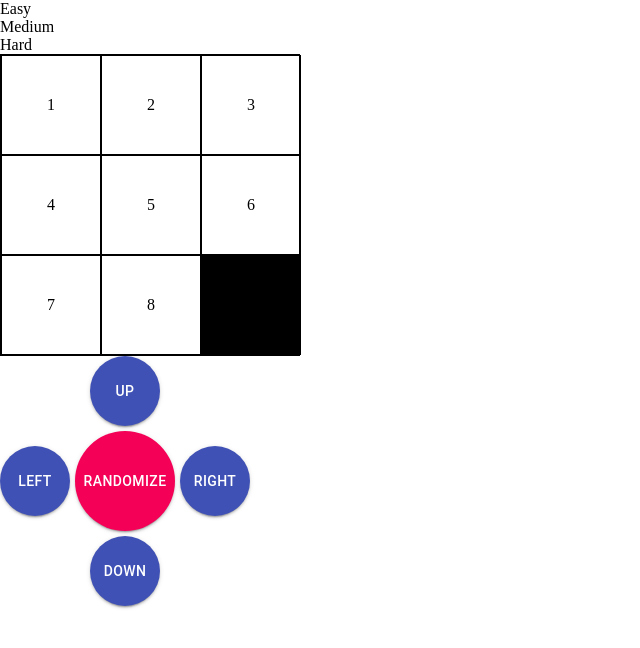
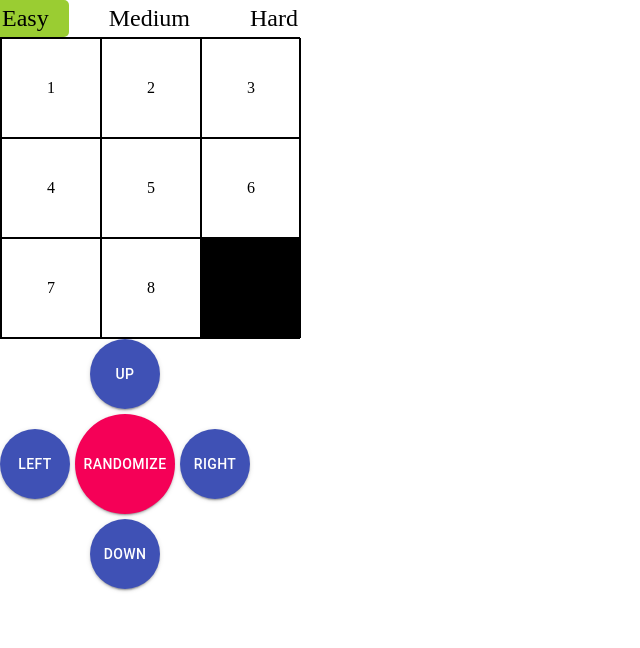
Before and after one commit to ankitjain-1/puzzle-game, a React (Create React App) app: page /play in a window 1280 px wide. Shown: the top 648 px of the page, without its empty margins (0-640 px from the left). Built offline with nearby package versions, Linux system fonts and the light colour scheme; a web font is replaced by a local one.

Commit message:
Level component done

```diff
--- a/src/components/Level.jsx
+++ b/src/components/Level.jsx
@@ -1,27 +1,31 @@
-import { useDispatch } from "react-redux";
+import { useDispatch, useSelector } from "react-redux";
+import "./../scss/Level.scss";
 
 const Level = (props) => {
   const dispatch = useDispatch();
+
+  const currLevel = useSelector((state) => state.level);
 
   const changeLevel = (level) => {
     dispatch({ type: "LEVEL_CHANGE", level: level, pos: level * level - 1 });
   };
 
+  const isActive = (level) => {
+    return level === currLevel ? "is-active" : "";
+  };
+
   return (
-    <>
-      <div className="container">
-        <div>
+    <div className="levels">
       <div
-            className="label"
+        className={`level-name ${isActive(3)}`}
         onClick={() => {
           changeLevel(3);
         }}
-            className="lavel-name"
       >
         Easy
       </div>
       <div
-            className="lavel-name"
+        className={`level-name ${isActive(4)}`}
         onClick={() => {
           changeLevel(4);
         }}
@@ -29,7 +33,7 @@ const Level = (props) => {
         Medium
       </div>
       <div
-            className="lavel-name"
+        className={`level-name ${isActive(5)}`}
         onClick={() => {
           changeLevel(5);
         }}
@@ -37,8 +41,6 @@ const Level = (props) => {
         Hard
       </div>
     </div>
-      </div>
-    </>
   );
 };
 
--- /dev/null
+++ b/src/scss/Level.scss
@@ -0,0 +1,29 @@
+.levels {
+  display: flex;
+  justify-content: center;
+  align-items: center;
+  width: 300px;
+
+  .level-name {
+    position: relative;
+    padding: 5px 20px;
+    margin: 0 10px;
+    font-size: 1.5rem;
+    font-family: kalam;
+    border-radius: 5px;
+    cursor: pointer;
+    &.is-active {
+      &::after {
+        position: absolute;
+        top: 0;
+        left: 0;
+        content: "";
+        width: 100%;
+        height: 100%;
+        border-radius: 5px;
+        z-index: -1;
+        background-color: yellowgreen;
+      }
+    }
+  }
+}
```
Lines whose indentation alone changed are shown as unchanged.
